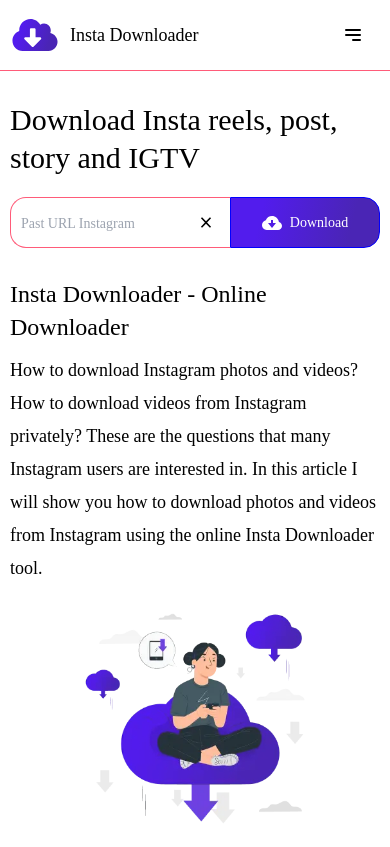
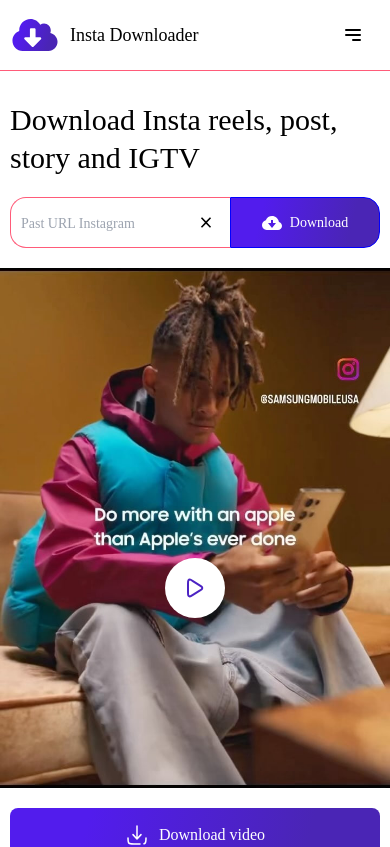
Before and after one commit to Behruz746/instagram-downloader, a React (Vite) app: page / in a window 390 px wide. Shown: the top 847 px of the page. Built offline with nearby package versions, Linux system fonts and the light colour scheme; no server answers; a web font is replaced by a local one.

Commit message:
added: mobile responsives test

```diff
--- a/src/pages/Home.jsx
+++ b/src/pages/Home.jsx
@@ -21,7 +21,7 @@
             </div>
             <Input />
           </div>
-          {/* <div className="w-full block sm:flex justify-start sm:justify-center">
+          <div className="w-full block sm:flex justify-start sm:justify-center">
             <div className="flex max-w-[800px] w-full items-start  xs:items-center sm:items-start justify-center flex-col sm:flex-row gap-[20px]">
               <>
                 <Card />
@@ -55,7 +55,7 @@
                 </div>
               </>
             </div>
-          </div> */}
+          </div>
         </div>
       </section>
       <About
```
